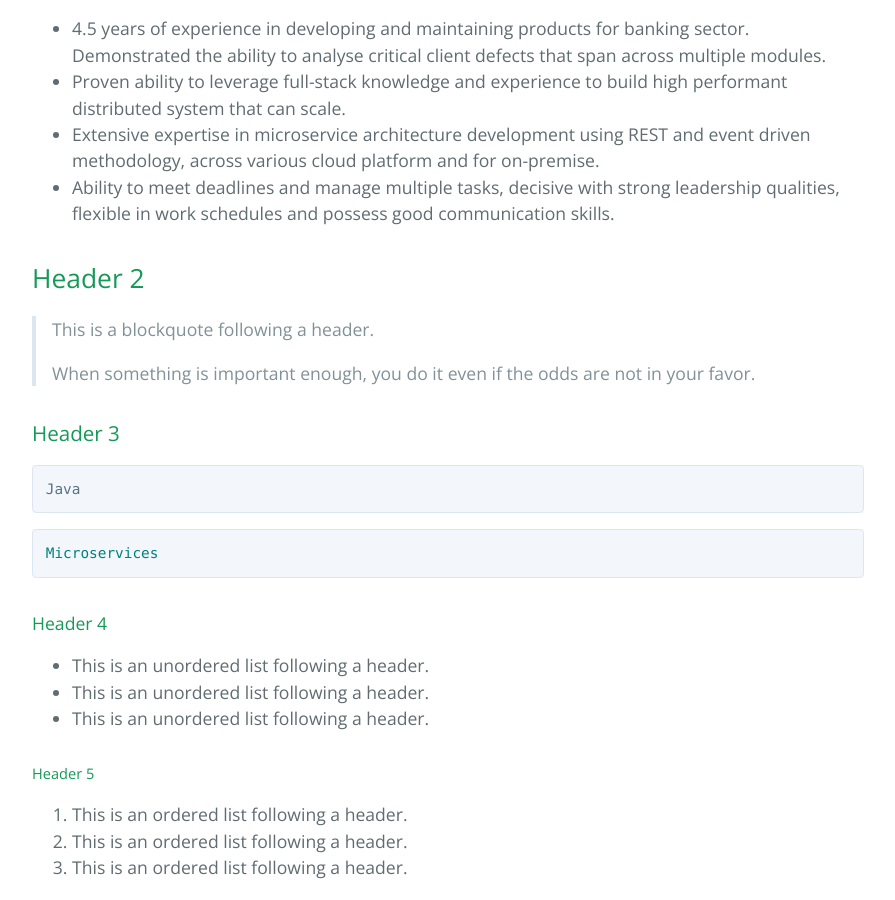
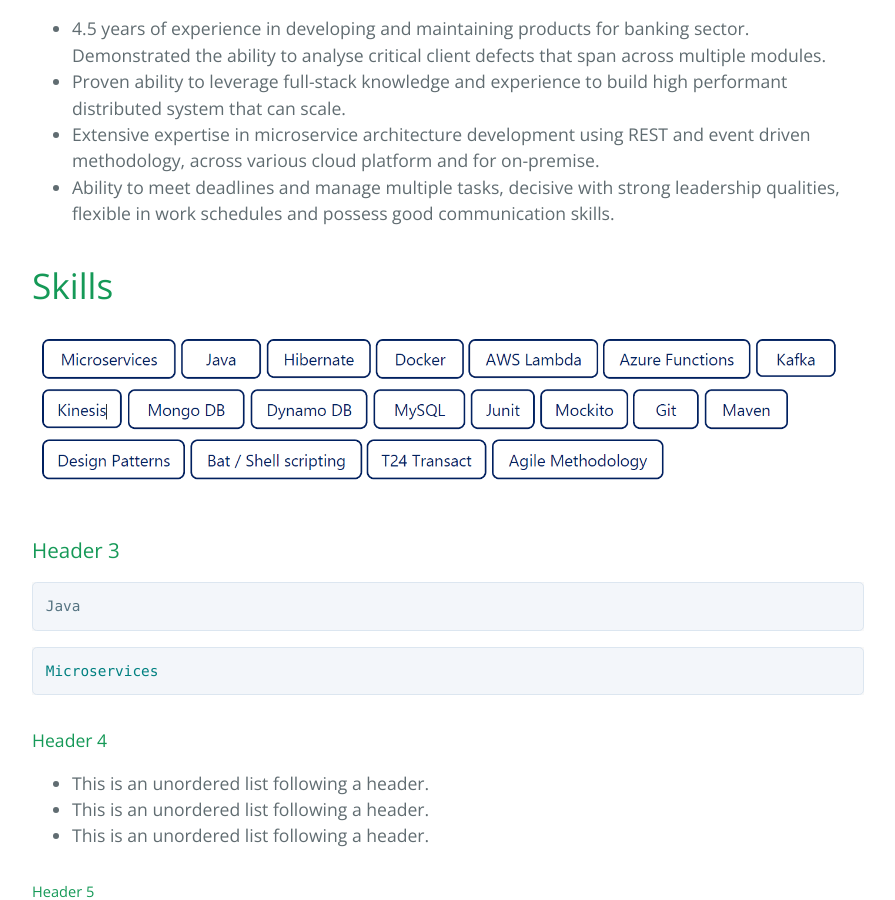
Before and after one commit to aanbuvenkatesh/aanbuvenkatesh.github.io, a Jekyll site: the page built from index.md, in a window 1280 px wide and 900 px high, scrolled down 468 px. Shown: the whole window, without its empty margins (192-1087 px from the left). Built offline with Jekyll 4.4.1, drawn with Linux system fonts in a browser that asks for light colours; our own code applies the rules of GitHub Pages for plain Markdown files.

Commit message:
Update index.md

```diff
--- a/index.md
+++ b/index.md
@@ -8,11 +8,9 @@ layout: default
 * Extensive expertise in microservice architecture development using REST and event driven methodology, across various cloud platform and for on-premise.
 * Ability to meet deadlines and manage multiple tasks, decisive with strong leadership qualities, flexible in work schedules and possess good communication skills.
 
-## Header 2
+# Skills
 
-> This is a blockquote following a header.
->
-> When something is important enough, you do it even if the odds are not in your favor.
+![Skills](https://raw.githubusercontent.com/aanbuvenkatesh/aanbuvenkatesh.github.io/master/resources/skills.png)
 
 ### Header 3
 
@@ -81,7 +79,7 @@ Microservices
 
 ### Small image
 
-![Octocat](https://github.githubassets.com/images/icons/emoji/octocat.png)
+![Skills](https://raw.githubusercontent.com/aanbuvenkatesh/aanbuvenkatesh.github.io/master/resources/skills.png)
 
 ### Large image
 
```
